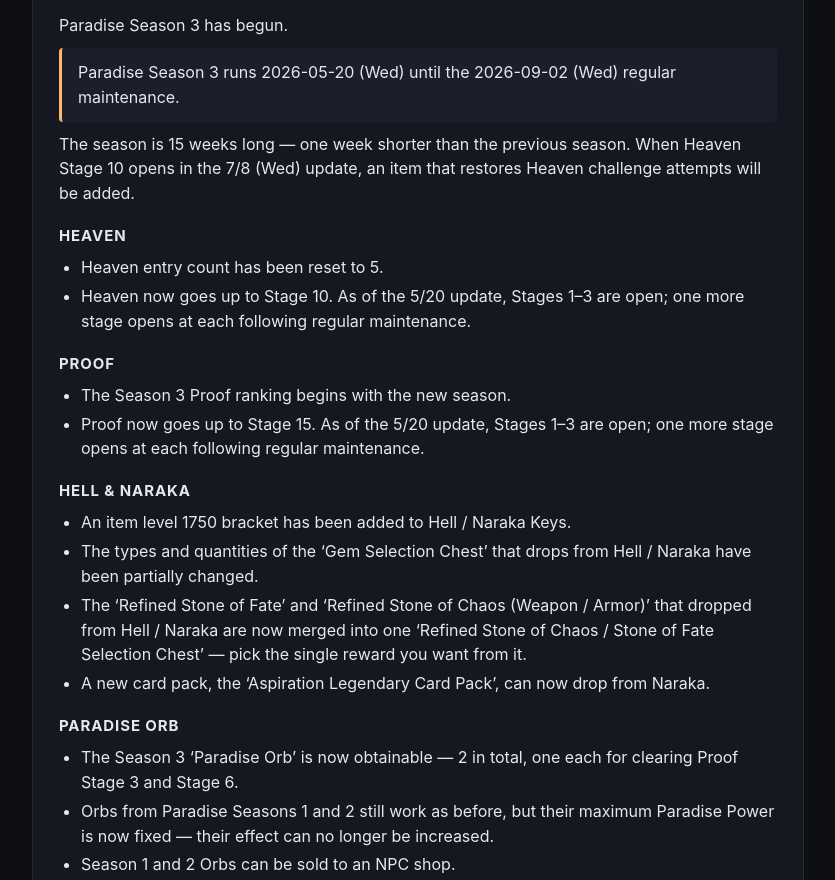
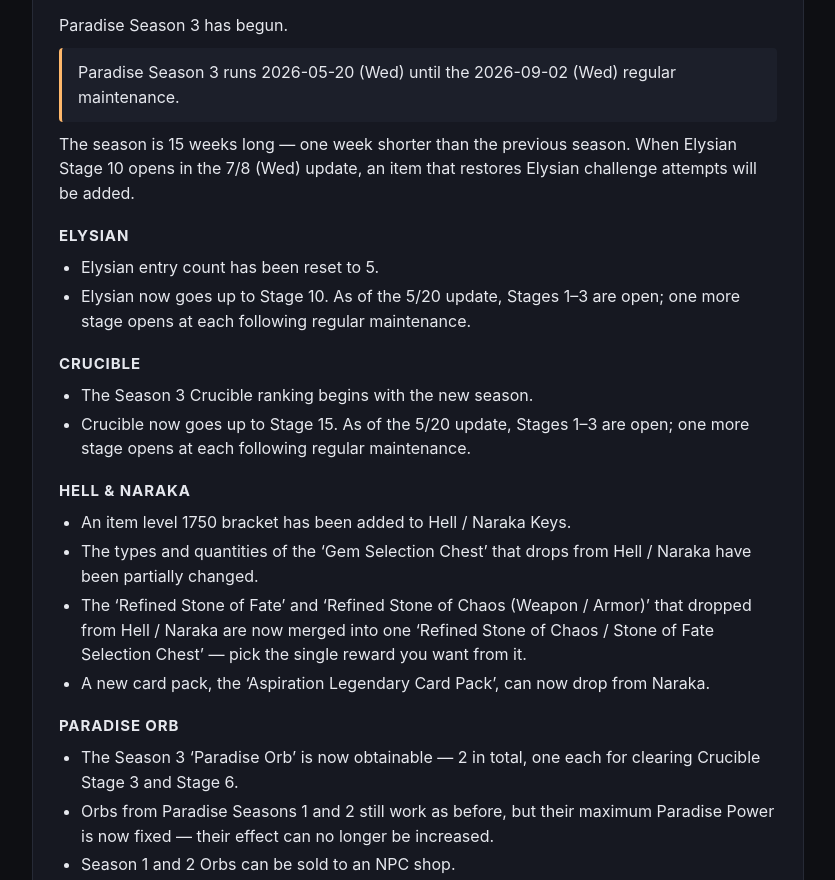
Before and after one commit to thejunglewalrus/kr-patch-may-20-2026, a plain HTML site: page index.html in a window 1280 px wide. Shown: the part 1120-2000 px from the top of the page, without its empty margins (222-1057 px from the left). Drawn offline with Linux system fonts and the light colour scheme.

Commit message:
Fix Paradise sub-mode names to official NA: Elysian, Crucible, Hell
천상 = Elysian, 증명 = Crucible, 지옥 = Hell (per user + corroborated
by the DB string 'Paradise Orb Selection Chest: Crucible' the earlier
agent lookup surfaced but didn't connect). 나락 / Naraka still has no
confirmed NA name. Footer note updated accordingly.

```diff
--- a/index.html
+++ b/index.html
@@ -58,18 +58,18 @@
 
     <p>Paradise Season 3 has begun.</p>
     <blockquote>Paradise Season 3 runs 2026-05-20 (Wed) until the 2026-09-02 (Wed) regular maintenance.</blockquote>
-    <p>The season is 15 weeks long — one week shorter than the previous season. When Heaven Stage 10 opens in the 7/8 (Wed) update, an item that restores Heaven challenge attempts will be added.</p>
+    <p>The season is 15 weeks long — one week shorter than the previous season. When Elysian Stage 10 opens in the 7/8 (Wed) update, an item that restores Elysian challenge attempts will be added.</p>
 
-    <h3>Heaven</h3>
+    <h3>Elysian</h3>
     <ul>
-      <li>Heaven entry count has been reset to 5.</li>
-      <li>Heaven now goes up to Stage 10. As of the 5/20 update, Stages 1–3 are open; one more stage opens at each following regular maintenance.</li>
+      <li>Elysian entry count has been reset to 5.</li>
+      <li>Elysian now goes up to Stage 10. As of the 5/20 update, Stages 1–3 are open; one more stage opens at each following regular maintenance.</li>
     </ul>
 
-    <h3>Proof</h3>
+    <h3>Crucible</h3>
     <ul>
-      <li>The Season 3 Proof ranking begins with the new season.</li>
-      <li>Proof now goes up to Stage 15. As of the 5/20 update, Stages 1–3 are open; one more stage opens at each following regular maintenance.</li>
+      <li>The Season 3 Crucible ranking begins with the new season.</li>
+      <li>Crucible now goes up to Stage 15. As of the 5/20 update, Stages 1–3 are open; one more stage opens at each following regular maintenance.</li>
     </ul>
 
     <h3>Hell &amp; Naraka</h3>
@@ -82,7 +82,7 @@
 
     <h3>Paradise Orb</h3>
     <ul>
-      <li>The Season 3 &lsquo;Paradise Orb&rsquo; is now obtainable — 2 in total, one each for clearing Proof Stage 3 and Stage 6.</li>
+      <li>The Season 3 &lsquo;Paradise Orb&rsquo; is now obtainable — 2 in total, one each for clearing Crucible Stage 3 and Stage 6.</li>
       <li>Orbs from Paradise Seasons 1 and 2 still work as before, but their maximum Paradise Power is now fixed — their effect can no longer be increased.</li>
       <li>Season 1 and 2 Orbs can be sold to an NPC shop.</li>
     </ul>
@@ -210,7 +210,7 @@
       <li><strong>Abyssal Dungeon &lsquo;Cathedral of the Horizon&rsquo;, Gate 1:</strong> fixed a bug where &lsquo;Archbishop Arsenos&rsquo;&rsquo;s spinning-hammer-throw-then-teleport pattern could still intermittently hit characters who had landed a successful Just Guard.</li>
       <li><strong>Shadow Raid &lsquo;Witch of Agony, Serca&rsquo;:</strong> fixed a bug where, if you died with no revives left and your revive count recharged at the exact moment a cutscene played, the revive UI sometimes failed to appear after the cutscene.</li>
       <li><strong>Kazeros Raid &lsquo;Act 2: Requiem of the Floating Nightmare&rsquo;, Single Mode, Gate 1:</strong> applied a further fix for a recurring bug where the ice-wall trap mechanic could, at low probability, leave a character stuck.</li>
-      <li><strong>Paradise: Proof:</strong> fixed the entry item-level requirement so it checks your achieved item level rather than your equipped item level.</li>
+      <li><strong>Paradise: Crucible:</strong> fixed the entry item-level requirement so it checks your achieved item level rather than your equipped item level.</li>
     </ul>
 
     <h3>Combat / Combat Analyzer</h3>
@@ -242,7 +242,7 @@
       <li>Fixed a bug where closing the Avatar Codex UI also closed the Market / Auction House UI when both were open at once.</li>
       <li>Fixed a bug in the Tortoyk Wandering Merchant&rsquo;s hover tooltip where the Uncommon-grade &lsquo;Egg of Creation&rsquo; card was sorted above higher-grade cards.</li>
       <li>Fixed a bug where some Wandering Merchant symbols could, at low probability, fail to appear on the world map even though the merchant had spawned.</li>
-      <li>Fixed a bug in Paradise: Proof where opening the Guild UI during the post-&lsquo;Start&rsquo; countdown left the countdown UI on screen even after the run began.</li>
+      <li>Fixed a bug in Paradise: Crucible where opening the Guild UI during the post-&lsquo;Start&rsquo; countdown left the countdown UI on screen even after the run began.</li>
       <li>Fixed a bug where the Style Book could not be closed with ESC while customizing during new character creation.</li>
       <li>The &lsquo;Market Search&rsquo; option no longer appears in the context menu of the &lsquo;Romantic Ingredient Kit&rsquo; in the Sidereal Weapon Evolution UI&rsquo;s material area — the item is character-bound on acquisition and cannot be traded.</li>
     </ul>
@@ -423,7 +423,7 @@
       <a href="https://lostark.game.onstove.com/News/Notice/Views/13436" rel="noopener" target="_blank">Notice #13436</a> (Avatar Contest finals vote).
       Desktop URLs; the links shared were the <code>m-lostark</code> mobile mirrors.
     </p>
-    <p>Class, skill, raid, item, and location names use the official NA localization, verified against the Lost Ark game files. Brand-new KR content with no NA name yet (Paradise sub-modes, the new Abyssal Dungeon, several new tokens and titles) keeps the closest translation. Banner and UI images are the original Korean notice assets; the Avatar Contest notice is image-only and its text is translated from the image.</p>
+    <p>Class, skill, raid, item, and location names use the official NA localization, verified against the Lost Ark game files. The Paradise sub-modes are the NA names: 천상 = Elysian, 증명 = Crucible, 지옥 = Hell. Brand-new KR content with no NA name yet (the 나락 / Naraka sub-mode, the new Abyssal Dungeon &lsquo;Cathedral of the Horizon&rsquo;, several new tokens and titles) keeps the closest translation. Banner and UI images are the original Korean notice assets; the Avatar Contest notice is image-only and its text is translated from the image.</p>
     <p class="repo">More translations: <a href="https://thejunglewalrus.github.io/" rel="noopener" target="_blank">thejunglewalrus.github.io</a></p>
   </footer>
 </main>
```
